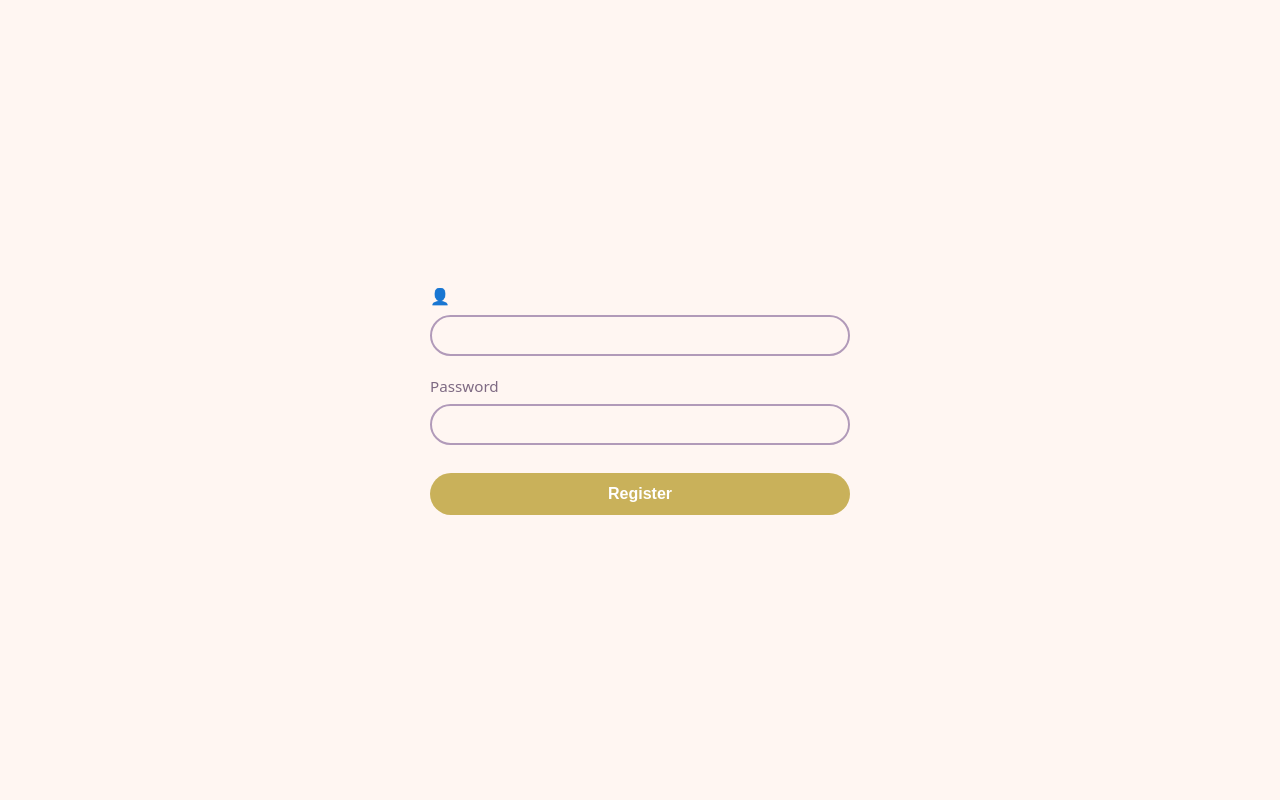
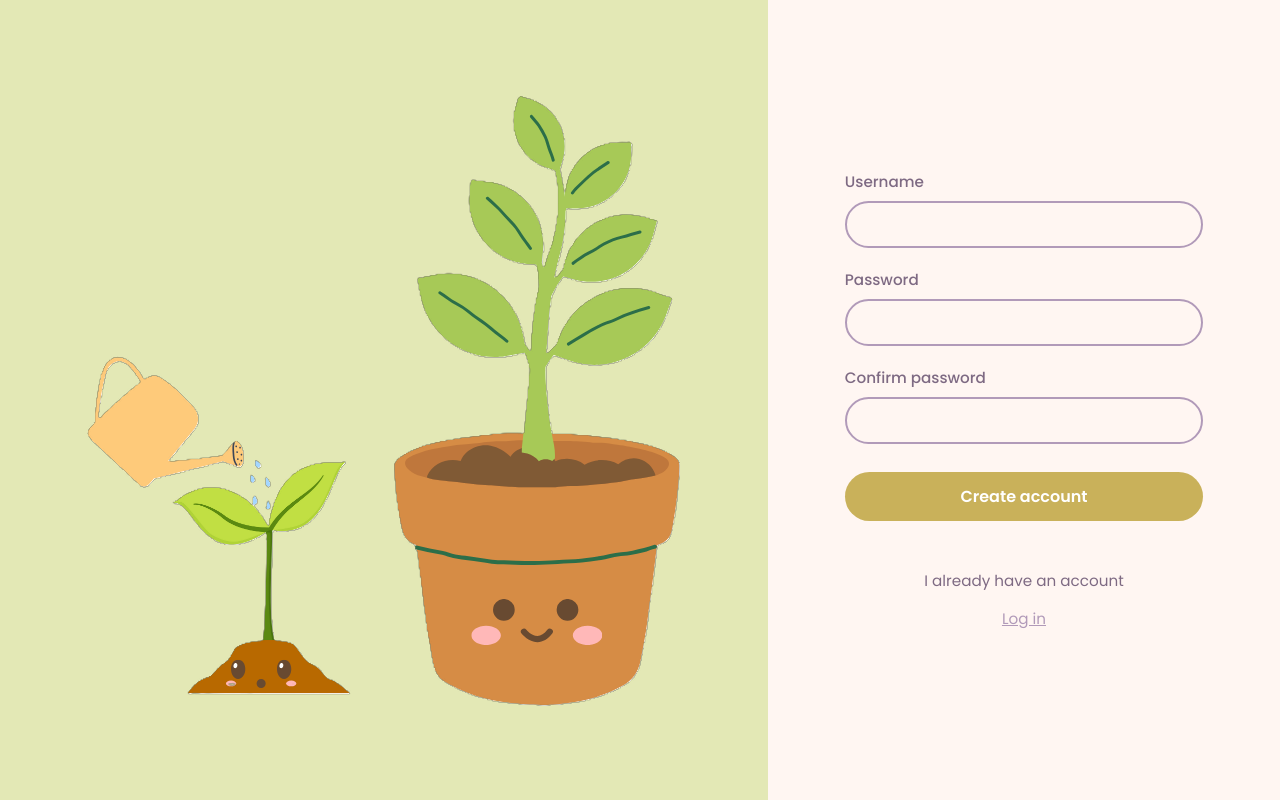
Before and after one commit to anamaria-st/FinalProjectInfrastructure, a Flask app: page /register in a window 1280 px wide. Run offline with Flask 3, Linux system fonts and the light colour scheme.

Commit message:
confirm password

```diff
--- a/app/main.py
+++ b/app/main.py
@@ -20,25 +20,31 @@ def index():
 
 @bp.route("/register", methods=["GET", "POST"])
 def register():
-    error = None
     if request.method == "POST":
-        username = request.form.get("username", "").strip()
-        password = request.form.get("password", "").strip()
+        username = request.form["username"].strip()
+        password = request.form["password"]
+        confirm = request.form["confirm_password"]
 
-        if not username or not password:
-            error = "Username and password are required"
-        elif User.query.filter_by(username=username).first():
-            error = "Username already exists"
-        else:
-            user = User(username=username)
-            user.set_password(password)
-            db.session.add(user)
-            db.session.commit()
-            # Auto login después de registrarse
-            session["user_id"] = user.id
-            return redirect(url_for("main.dashboard"))
+        # 1. Validar passwords iguales
+        if password != confirm:
+            return render_template("register.html", error="Passwords do not match")
 
-    return render_template("register.html", error=error)
+        # 2. Validar usuario repetido
+        existing = User.query.filter_by(username=username).first()
+        if existing:
+            return render_template("register.html", error="Username already exists")
+
+        # 3. Crear usuario nuevo
+        new_user = User(username=username)
+        new_user.set_password(password)  # tu modelo debe tener esta función
+
+        db.session.add(new_user)
+        db.session.commit()
+
+        return render_template("register.html", success=True)
+
+    return render_template("register.html")
+
 
 
 @bp.route("/login", methods=["GET", "POST"])
@@ -313,7 +319,37 @@ def calendar_view():
 
 
     # Hábitos de hoy
-    todays_habits = habits
+    todays_habits = []
+    today = date.today()
+
+    for habit in habits:
+
+        # EVERY DAY
+        if habit.periodicity == "everyday":
+            todays_habits.append(habit)
+            continue
+
+        # EVERY WEEK
+        if habit.periodicity == "every week":
+            if today.strftime("%A").lower() == habit.frequency.lower():
+                todays_habits.append(habit)
+            continue
+
+        # EVERY MONTH
+        if habit.periodicity == "every month":
+
+            # obtener número de semana actual del mes
+            month_start = date(today.year, today.month, 1)
+            week_index_today = ((today.day - 1 + month_start.weekday()) // 7) + 1
+
+            # frequency → "1st week", "2nd week", etc.
+            habit_week = int(habit.frequency[0])
+
+            if week_index_today == habit_week:
+                todays_habits.append(habit)
+
+            continue
+
 
     return render_template(
         "calendar.html",
--- a/app/templates/register.html
+++ b/app/templates/register.html
@@ -1,23 +1,41 @@
-<!doctype html>
+<!DOCTYPE html>
 <html lang="en">
 <head>
-  <meta charset="utf-8">
-    <link rel="icon" type="image/png" href="{{ url_for('static', filename='img/flower.png') }}">
-  <title>Register</title>
+  <meta charset="UTF-8" />
+  <link rel="icon" type="image/png" href="{{ url_for('static', filename='img/flower.png') }}">
+  <title>Create account</title>
+
+  <meta name="viewport" content="width=device-width, initial-scale=1.0" />
+
+  <link rel="preconnect" href="https://fonts.googleapis.com">
+  <link rel="preconnect" href="https://fonts.gstatic.com" crossorigin>
+  <link
+    href="https://fonts.googleapis.com/css2?family=Poppins:wght@300;400;500;600&display=swap"
+    rel="stylesheet"
+  >
+
   <link rel="stylesheet" href="{{ url_for('static', filename='css/styles.css') }}">
 </head>
+
 <body>
   <div class="page">
-    <!-- puedes reutilizar la parte izquierda del login con la imagen -->
+
+    <div class="left-panel">
+      <img
+        src="{{ url_for('static', filename='img/Plant.PNG') }}"
+        alt="Cute growing plant"
+        class="plant-image"
+      >
+    </div>
+
     <div class="right-panel">
       <div class="login-card">
+
         <form method="POST" class="login-form">
+
           <div class="field-group">
-            <a class="username">
-            <span class="icon">👤</span> {{ session["username"] }}
-            </a>
-
-            <input id="username" name="username" required>
+            <label for="username">Username</label>
+            <input type="text" id="username" name="username" required>
           </div>
 
           <div class="field-group">
@@ -25,14 +43,29 @@
             <input type="password" id="password" name="password" required>
           </div>
 
+          <div class="field-group">
+            <label for="confirm_password">Confirm password</label>
+            <input type="password" id="confirm_password" name="confirm_password" required>
+          </div>
+
           {% if error %}
           <p class="error-msg">{{ error }}</p>
+          {% elif success %}
+          <p class="success-msg">Account created successfully 🌱</p>
           {% endif %}
 
-          <button type="submit" class="btn-login">Register</button>
+          <button type="submit" class="btn-login">Create account</button>
+
         </form>
+
+        <div class="register">
+          <p>I already have an account</p>
+          <a href="{{ url_for('main.login') }}">Log in</a>
+        </div>
+
       </div>
     </div>
+
   </div>
 </body>
 </html>
```
